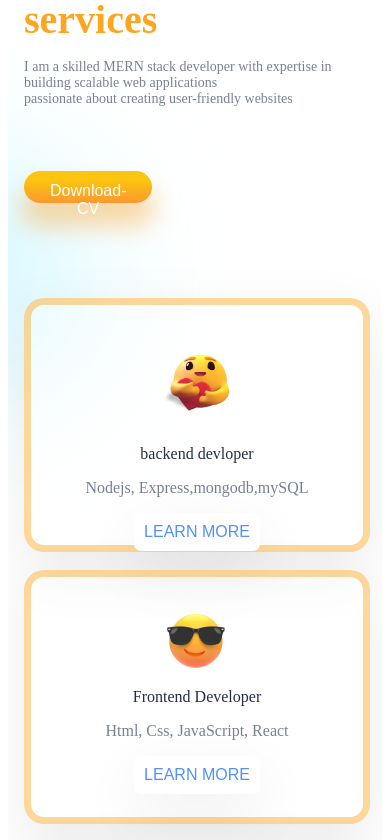
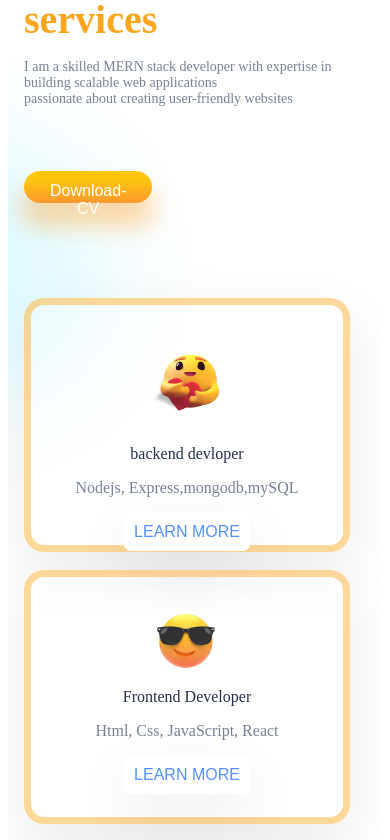
Before and after one commit to StartCodeWithAbhishek/Abhishek_Portfolio, a React (Create React App) app: page / in a window 390 px wide. Shown: the part 1271-2111 px from the top of the page. Built offline with nearby package versions, Linux system fonts and the light colour scheme.

Commit message:
after ad build code

```diff
--- a/src/components/Card/Card.css
+++ b/src/components/Card/Card.css
@@ -43,6 +43,6 @@
 
 @media screen and (max-width: 480px){
   .card{
-    width: 280px;
+    width: 260px;
   }
 }
```
